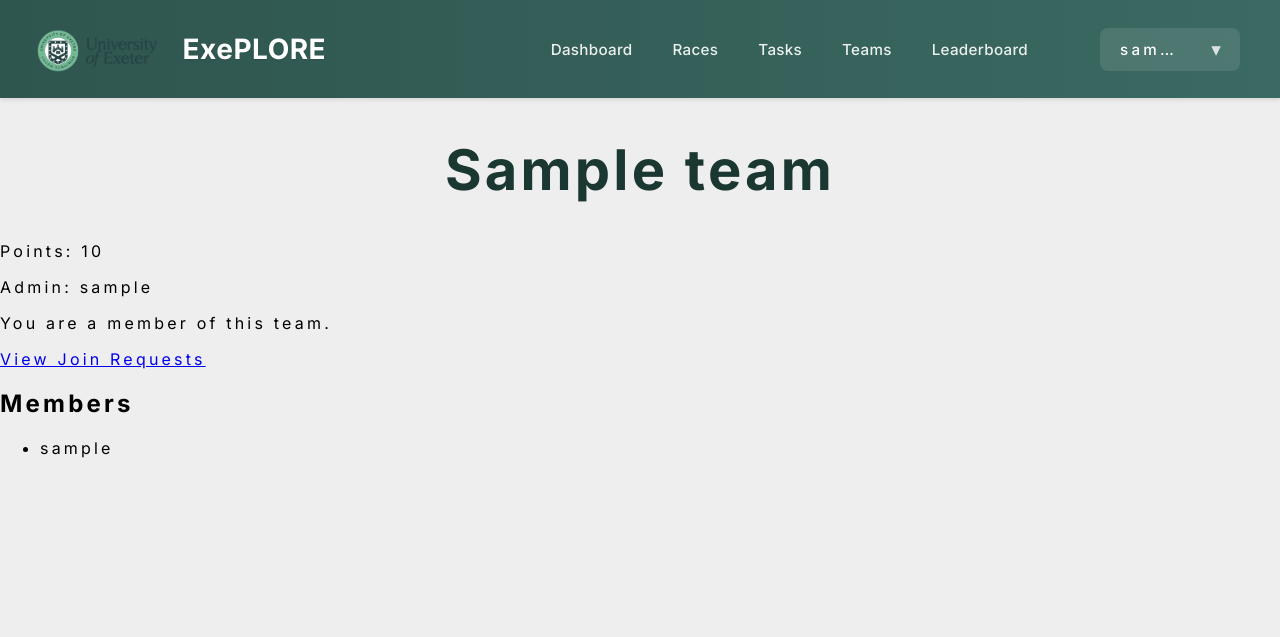
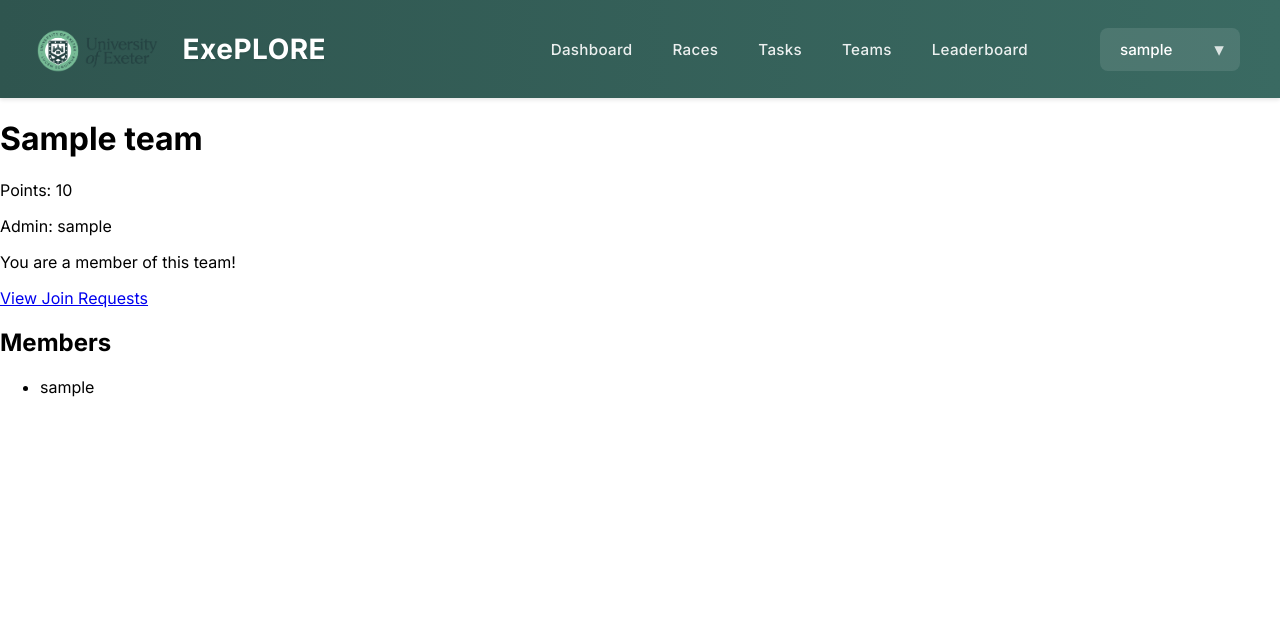
Before and after one commit to lmt610/ecm2434, a Django app: page /teams/1/ in a window 1280 px wide. Shown: the top 637 px of the page. Run offline with Django 4.2, Linux system fonts and the light colour scheme; a user stored in the database is signed in; tables that the repository leaves empty hold one stand-in row (values such as "Sample post").

Commit message:
Update team_detail.html

```diff
--- a/project/teams/templates/teams/team_detail.html
+++ b/project/teams/templates/teams/team_detail.html
@@ -4,7 +4,7 @@
 {% block title %}ExePLORE - Team Details{% endblock %}
 
 {% block extra_css %}
-<link rel="stylesheet" href="{% static 'teams/teams_styles.css' %}">
+<link rel="stylesheet" href="{% static 'teams/teams_details_styles.css' %}">
 {% endblock %}
 
 {% block content %}
@@ -21,9 +21,9 @@
                 <button type="submit">Request to Join</button>
             </form>
         {% elif has_joined %}
-            <p>You are a member of this team.</p>
+            <p class="member-status">You are a member of this team!</p>
             {% elif join_request_pending %}
-            <p>You have already requested to join this team. Waiting for approval.</p>
+                <p class="pending-status">You have requested to join this team. Waiting for approval.</p>
         {% endif %}
     {% else %}
         <p>Please log in to request to join this team.</p>
@@ -34,10 +34,12 @@
     {% endif %}
 
     <h2>Members</h2>
+        <div class="member-container">
         <ul>
                 {% for member in team.members.all %}
                 <li>{{ member.username }}</li>
                 {% endfor %}
         </ul>
         </div>
+</div>
 {% endblock %}
```
Lines whose indentation alone changed are shown as unchanged.
